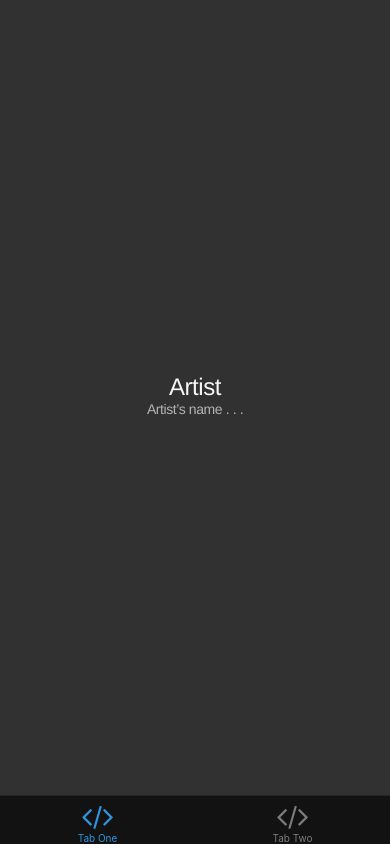
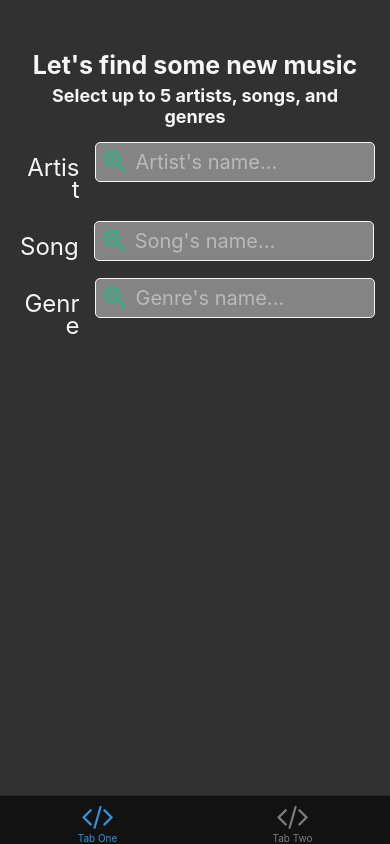
Before and after one commit to rlomeli158/DiscoveryForSpotify, a React Native app: screen /TabOne in a window 390 px wide. Built offline with nearby package versions, Linux system fonts and the light colour scheme; what expo-linking would draw is missing.

Commit message:
Search function for artists working

```diff
--- a/App.tsx
+++ b/App.tsx
@@ -1,20 +1,20 @@
-import { StatusBar } from 'expo-status-bar';
-import { SafeAreaProvider } from 'react-native-safe-area-context';
+import { StatusBar } from "expo-status-bar";
+import { SafeAreaProvider } from "react-native-safe-area-context";
 
-import useCachedResources from './hooks/useCachedResources';
-import useColorScheme from './hooks/useColorScheme';
-import Navigation from './navigation';
+import useCachedResources from "./hooks/useCachedResources";
+import useColorScheme from "./hooks/useColorScheme";
+import Navigation from "./navigation";
 
 export default function App() {
   const isLoadingComplete = useCachedResources();
-  const colorScheme = useColorScheme();
+  // const colorScheme = useColorScheme();
 
   if (!isLoadingComplete) {
     return null;
   } else {
     return (
       <SafeAreaProvider>
-        <Navigation colorScheme={colorScheme} />
+        <Navigation colorScheme={"dark"} />
         <StatusBar />
       </SafeAreaProvider>
     );
--- a/app.json
+++ b/app.json
@@ -6,7 +6,7 @@
     "orientation": "portrait",
     "icon": "./assets/images/icon.png",
     "scheme": "myapp",
-    "userInterfaceStyle": "automatic",
+    "userInterfaceStyle": "dark",
     "splash": {
       "image": "./assets/images/splash.png",
       "resizeMode": "contain",
--- /dev/null
+++ b/components/SearchField.jsx
@@ -0,0 +1,121 @@
+import { MaterialIcons } from "@expo/vector-icons";
+import { ScrollView, StyleSheet, TextInput } from "react-native";
+import { Text, View } from "./Themed";
+import CustomColors from "../constants/Colors";
+import { useState } from "react";
+import SearchResult from "./SearchResults";
+
+const token =
+  "BQA4zrVQ0Pq8EdhRFBtiqhI8_4XJAOZvF53_IZGf5MU5xhI0iriCDs8pN4WMC5RMsp3K-DJBFaobVBjgK9s7D8dUHM0Z0VpYRBCi5NJvY9VZ5Quka7hndxxxZV8ZEQnSMVrbtN5FCDE3YA";
+
+export default function SearchField({
+  title,
+  onFocus = () => {},
+  error,
+  ...props
+}) {
+  const [isFocused, setIsFocused] = useState(false);
+  const [artistData, setArtistData] = useState();
+  return (
+    <View>
+      <View style={styles.input}>
+        <Text style={styles.fieldName}>{title}</Text>
+        <View
+          style={[
+            styles.inputContainer,
+            {
+              borderColor: error
+                ? CustomColors.dark.error
+                : isFocused
+                ? CustomColors.dark.primaryColor
+                : CustomColors.dark.primaryText,
+            },
+          ]}
+        >
+          <MaterialIcons
+            name="saved-search"
+            size={30}
+            color={CustomColors.dark.primaryColor}
+            style={styles.icon}
+          />
+          <TextInput
+            autoCorrect={false}
+            onChangeText={async (newText) => {
+              if (!newText) {
+                setArtistData([]);
+              } else {
+                try {
+                  // console.log("hello");
+                  let spotifyResponse = await fetch(
+                    `https://api.spotify.com/v1/search?q=${newText}&type=${title.toLowerCase()}`,
+                    {
+                      headers: {
+                        "Content-Type": "application/json",
+                        Authorization: `Bearer ${token}`,
+                      },
+                    }
+                  );
+                  let responseJson = await spotifyResponse.json();
+                  setArtistData(responseJson.artists.items);
+                  // console.log(responseJson.artists.items);
+                } catch (err) {
+                  error = err;
+                }
+              }
+            }}
+            onFocus={() => {
+              onFocus();
+              setIsFocused(true);
+            }}
+            onBlur={() => {
+              setIsFocused(false);
+            }}
+            style={styles.fieldDescription}
+            {...props}
+            placeholderTextColor={CustomColors.dark.placeholderColor}
+          />
+        </View>
+      </View>
+      {artistData ? <SearchResult artistData={artistData} /> : null}
+      {error ? <Text style={styles.errorText}>{error}</Text> : null}
+    </View>
+  );
+}
+
+const styles = StyleSheet.create({
+  icon: {
+    marginRight: 5,
+  },
+  input: {
+    marginTop: 5,
+    flexDirection: "row",
+  },
+  inputContainer: {
+    height: 40,
+    width: "80%",
+    backgroundColor: CustomColors.dark.formBackground,
+    flexDirection: "row",
+    marginHorizontal: 15,
+    paddingHorizontal: 5,
+    borderWidth: 0.5,
+    alignItems: "center",
+    borderRadius: 5,
+  },
+  fieldName: {
+    width: "17%",
+    textAlign: "right",
+    fontSize: 24,
+    lineHeight: 22,
+    paddingVertical: 15,
+  },
+  fieldDescription: {
+    fontSize: 20,
+    color: CustomColors.dark.secondaryText,
+    flex: 1,
+  },
+  errorText: {
+    color: CustomColors.dark.error,
+    fontWeight: "bold",
+    textAlign: "center",
+  },
+});
--- a/components/SearchField.tsx
+++ /dev/null
@@ -1,33 +0,0 @@
-import { StyleSheet } from "react-native";
-import { Text, View } from '../components/Themed';
-// import { View } from './Themed';
-// import { Text } from 'react-native';
-
-export default function SearchField({ path }: { path: string }) {
-  return (
-    <View>
-      <Text style={styles.fieldName} >Artist</Text>
-      <Text style={styles.fieldDescription} >Artist’s name . . .</Text>
-    </View>
-  );
-}
-
-const styles = StyleSheet.create({
-  fieldName: {
-    textAlign: "center",
-    textAlignVertical: "top",
-    fontSize: 24,
-    fontFamily: "Helvetica",
-    letterSpacing: -0.40799999237060547,
-    lineHeight: 22,
-  },
-  fieldDescription: {
-    textAlign: "left",
-    textAlignVertical: "top",
-    fontSize: 14,
-    fontFamily: "Helvetica",
-    letterSpacing: -0.40799999237060547,
-    lineHeight: 22,
-    color: "#b4b4b4",
-  },
-});
--- /dev/null
+++ b/components/SearchResults.jsx
@@ -0,0 +1,63 @@
+import React from "react";
+import { FlatList, StyleSheet, Image } from "react-native";
+import { Text, View } from "./Themed";
+
+const defaultImage =
+  "https://images.unsplash.com/photo-1459749411175-04bf5292ceea?ixlib=rb-1.2.1&ixid=MnwxMjA3fDB8MHxwaG90by1wYWdlfHx8fGVufDB8fHx8&auto=format&fit=crop&w=2340&q=80";
+
+export default function SearchResult(artistData) {
+  return (
+    <FlatList
+      //   data={[
+      //     {
+      //       name: "Drake",
+      //       image:
+      //         "https://media1.popsugar-assets.com/files/thumbor/zan-t_Me63if8oqWYE9ENiPLlhA/0x224:2826x3050/fit-in/2048xorig/filters:format_auto-!!-:strip_icc-!!-/2020/02/11/894/n/1922398/87f6bb525e430e7bd44e40.22278576_/i/Drake.jpg",
+      //     },
+      //     {
+      //       name: "Olivia Rodrigo",
+      //       image:
+      //         "https://yt3.ggpht.com/DIEqRepL0JEro5q3en3lLUyI_vqmot1yghANEaDjANJULzP-2BaewW0XSQX-mzbAgmp4EuODjTA=s900-c-k-c0x00ffffff-no-rj",
+      //     },
+      //   ]}
+      data={Object.values(artistData)[0]}
+      renderItem={({ item }) => {
+        return (
+          <View style={styles.listContainer}>
+            <Image
+              style={styles.image}
+              source={
+                item.images[0]
+                  ? { uri: item.images[0].url }
+                  : { uri: defaultImage }
+              }
+            />
+            <View style={styles.textContainer}>
+              <Text style={styles.artistName}>{item.name}</Text>
+            </View>
+          </View>
+        );
+      }}
+      keyExtractor={(item) => item.id}
+    />
+  );
+}
+
+const styles = StyleSheet.create({
+  listContainer: {
+    flex: 1,
+    flexDirection: "row",
+    padding: 2,
+  },
+  textContainer: {
+    justifyContent: "center",
+  },
+  image: {
+    width: 60,
+    height: 60,
+    marginRight: 15,
+  },
+  artistName: {
+    fontSize: 25,
+  },
+});
--- a/components/Themed.tsx
+++ b/components/Themed.tsx
@@ -6,11 +6,11 @@
 import { Text as DefaultText, View as DefaultView } from 'react-native';
 
 import Colors from '../constants/Colors';
-import useColorScheme from '../hooks/useColorScheme';
+// import useColorScheme from '../hooks/useColorScheme';
 
 export function useThemeColor(
   props: { light?: string; dark?: string },
-  colorName: keyof typeof Colors.light & keyof typeof Colors.dark
+  colorName: keyof typeof Colors.dark
 ) {
   const theme = "dark" //useColorScheme(), app will always be dark
   const colorFromProps = props[theme];
@@ -32,7 +32,7 @@ export type ViewProps = ThemeProps & DefaultView['props'];
 
 export function Text(props: TextProps) {
   const { style, lightColor, darkColor, ...otherProps } = props;
-  const color = useThemeColor({ light: lightColor, dark: darkColor }, 'text');
+  const color = useThemeColor({ light: lightColor, dark: darkColor }, 'primaryText');
 
   return <DefaultText style={[{ color }, style]} {...otherProps} />;
 }
--- a/constants/Colors.ts
+++ b/constants/Colors.ts
@@ -1,7 +1,7 @@
 const tintColorLight = '#2f95dc';
 const tintColorDark = '#fff';
 
-export default {
+const CustomColors = {
   light: {
     text: '#000',
     background: '#fff',
@@ -10,10 +10,17 @@ export default {
     tabIconSelected: tintColorLight,
   },
   dark: {
-    text: '#f5f5f5',
+    primaryColor: '#2EB086',
+    primaryText: '#f5f5f5',
+    secondaryText: "#f5f5f5",
+    placeholderColor: "#BABABA",
     background: '#313131',
+    formBackground: '#848484',
+    error: '#ff3333',
     tint: tintColorDark,
     tabIconDefault: '#ccc',
     tabIconSelected: tintColorDark,
   },
 };
+
+export default CustomColors;
--- a/package.json
+++ b/package.json
@@ -27,6 +27,7 @@
     "expo-status-bar": "~1.2.0",
     "expo-web-browser": "~10.1.0",
     "react": "17.0.1",
+    "react-bootstrap": "^2.2.3",
     "react-dom": "17.0.1",
     "react-native": "0.64.3",
     "react-native-safe-area-context": "3.3.2",
--- a/screens/TabOneScreen.tsx
+++ b/screens/TabOneScreen.tsx
@@ -1,35 +1,52 @@
-import { StyleSheet } from 'react-native';
+import { ScrollView, StyleSheet } from "react-native";
 
-import EditScreenInfo from '../components/EditScreenInfo';
-import SearchField from '../components/SearchField';
-import { Text, View } from '../components/Themed';
-import { RootTabScreenProps } from '../types';
+import EditScreenInfo from "../components/EditScreenInfo";
+import SearchField from "../components/SearchField";
+import { Text, View } from "../components/Themed";
+import CustomColors from "../constants/Colors";
+import { RootTabScreenProps } from "../types";
 
-export default function TabOneScreen({ navigation }: RootTabScreenProps<'TabOne'>) {
+export default function TabOneScreen({
+  navigation,
+}: RootTabScreenProps<"TabOne">) {
   return (
-    <View style={styles.container}>
-      {/* <Text style={styles.title}>Tab One</Text>
-      <View style={styles.separator} lightColor="#eee" darkColor="rgba(255,255,255,0.1)" />
-      <EditScreenInfo path="/screens/TabOneScreen.tsx" /> */}
-      <SearchField path="/screens/TabOneScreen.tsx"/>
-    </View>
+    <ScrollView style={styles.container}>
+      <View>
+        <Text style={styles.title}>Let's find some new music</Text>
+        <Text style={styles.subtitle}>
+          Select up to 5 artists, songs, and genres
+        </Text>
+      </View>
+      <View>
+        <SearchField title="Artist" placeholder="Artist's name..." error="" />
+        <SearchField title="Song" placeholder="Song's name..." error="" />
+        <SearchField title="Genre" placeholder="Genre's name..." error="" />
+      </View>
+    </ScrollView>
   );
 }
 
 const styles = StyleSheet.create({
   container: {
-    flex: 1,
-    alignItems: 'center',
-    justifyContent: 'center',
-    backgroundColor: '#313131'
+    backgroundColor: CustomColors.dark.background,
+    paddingTop: 50,
+    paddingHorizontal: 20,
   },
   title: {
-    fontSize: 20,
-    fontWeight: 'bold',
+    fontSize: 25,
+    fontWeight: "bold",
+    textAlign: "center",
+    marginBottom: 5,
+  },
+  subtitle: {
+    fontSize: 18,
+    fontWeight: "bold",
+    textAlign: "center",
+    marginBottom: 10,
   },
   separator: {
-    marginVertical: 30,
+    marginVertical: 10,
     height: 1,
-    width: '80%',
+    width: "100%",
   },
 });
--- a/tsconfig.json
+++ b/tsconfig.json
@@ -1,6 +1,7 @@
 {
   "extends": "expo/tsconfig.base",
   "compilerOptions": {
-    "strict": true
+    "strict": false,
+    "checkJs": false
   }
 }
```
Also changed, not shown: components/Input.tsx (added), 2 other files (tests, documents, lock files or other folders).
